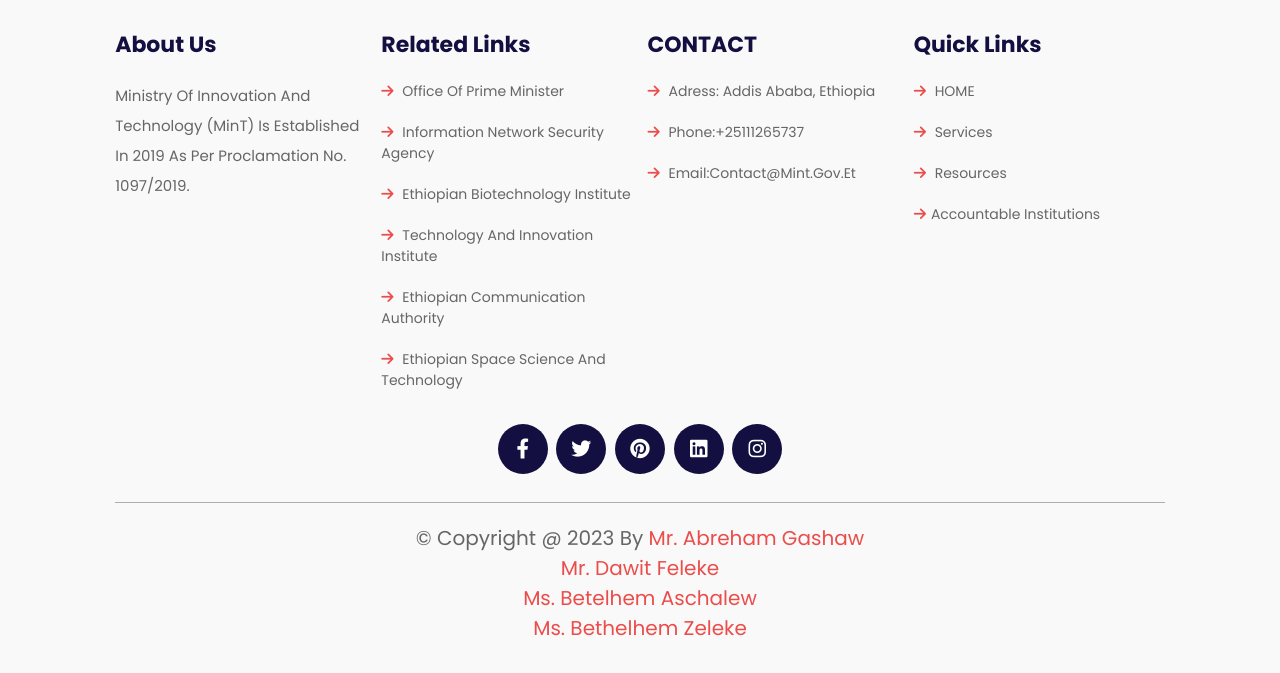
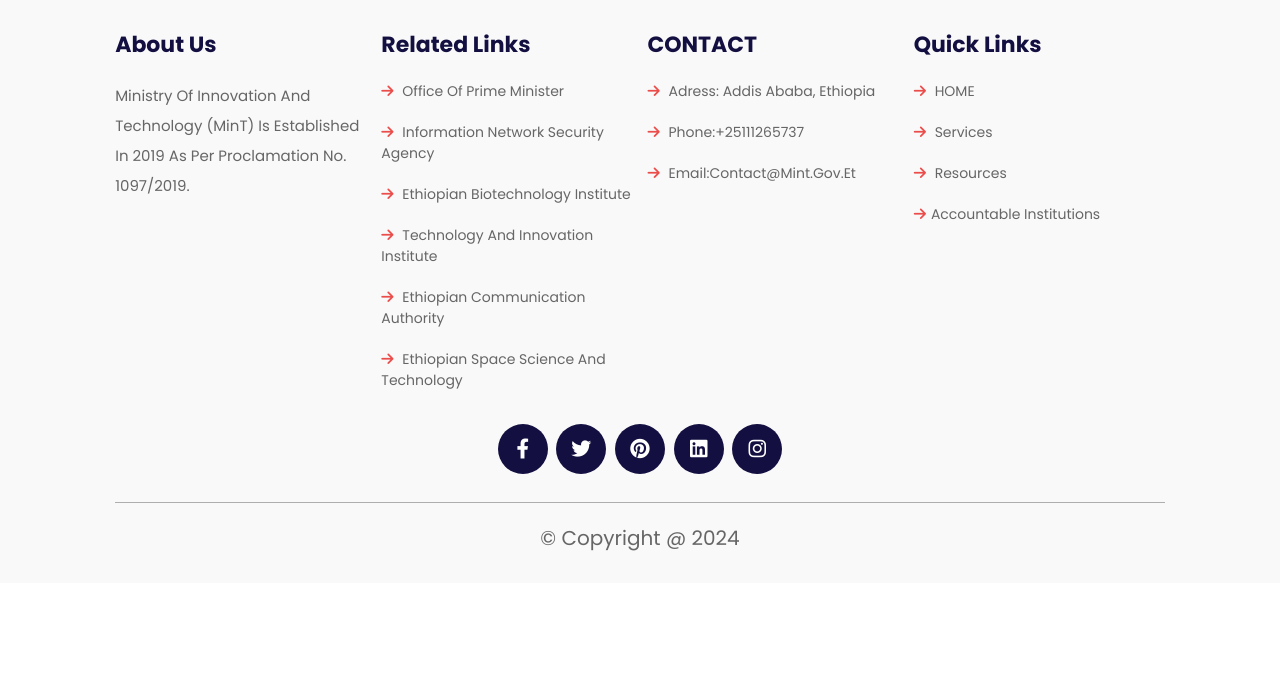
Before and after one commit to elfaz21/mint-website, a plain HTML site: page index.html in a window 1280 px wide. Shown: the part 4943-5616 px from the top of the page. After the commit the page ends 5526 px from the top, so only its background shows below. Drawn offline with nearby package versions, Linux system fonts and the light colour scheme; files that its build step writes are made by us from their sources; files whose address does not match are found by name.

Commit message:
mint website-

```diff
--- a/index.html
+++ b/index.html
@@ -692,7 +692,7 @@
         <a href="#" class="fab fa-instagram"></a>
     </div>
 
-    <div class="credit"> &copy; copyright @ 2023 by <span>Mr. Abreham Gashaw<br> Mr. Dawit Feleke <br> Ms. Betelhem Aschalew<br> Ms. Bethelhem Zeleke</span> </div>
+    <div class="credit"> &copy; copyright @ 2024 </span> </div>
 
 
     <button onclick="topFunction()" id="myBtn" title="Go to top">top</button>
```
